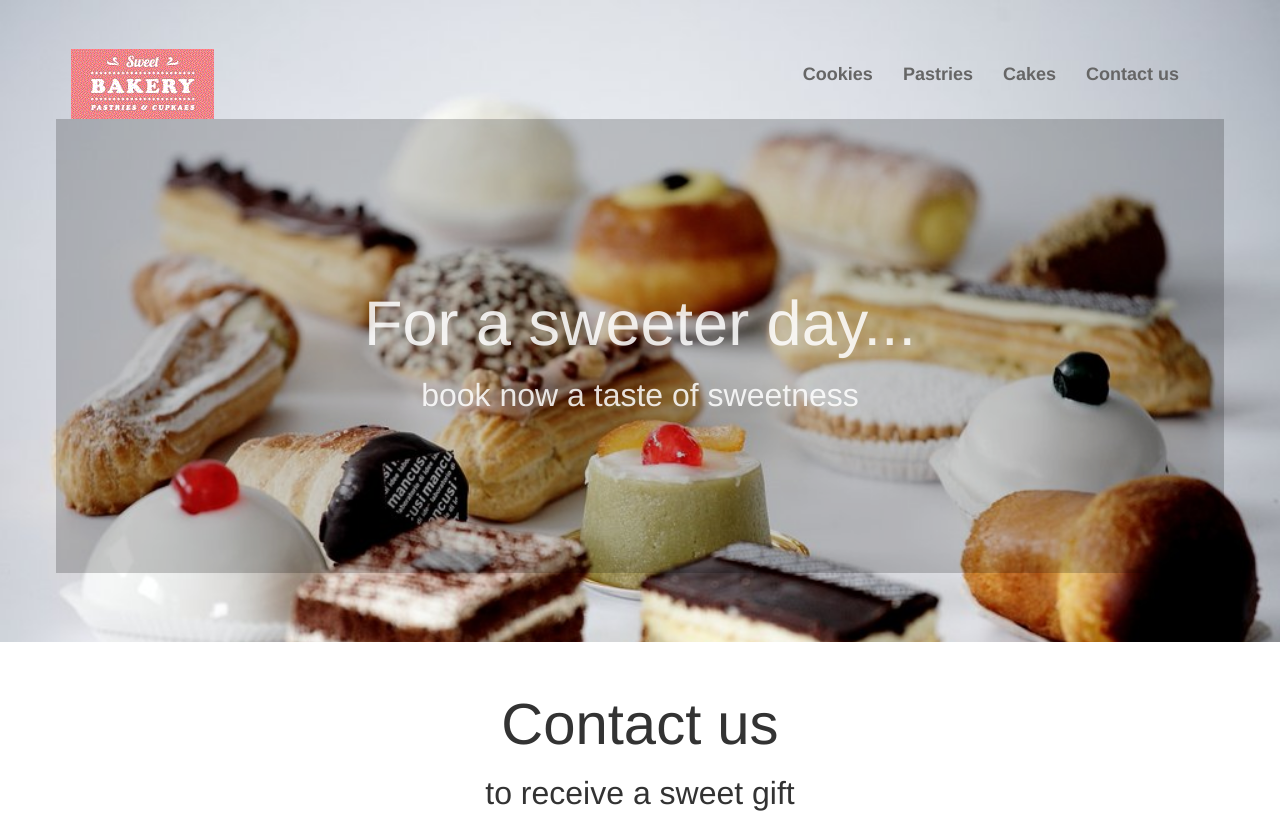
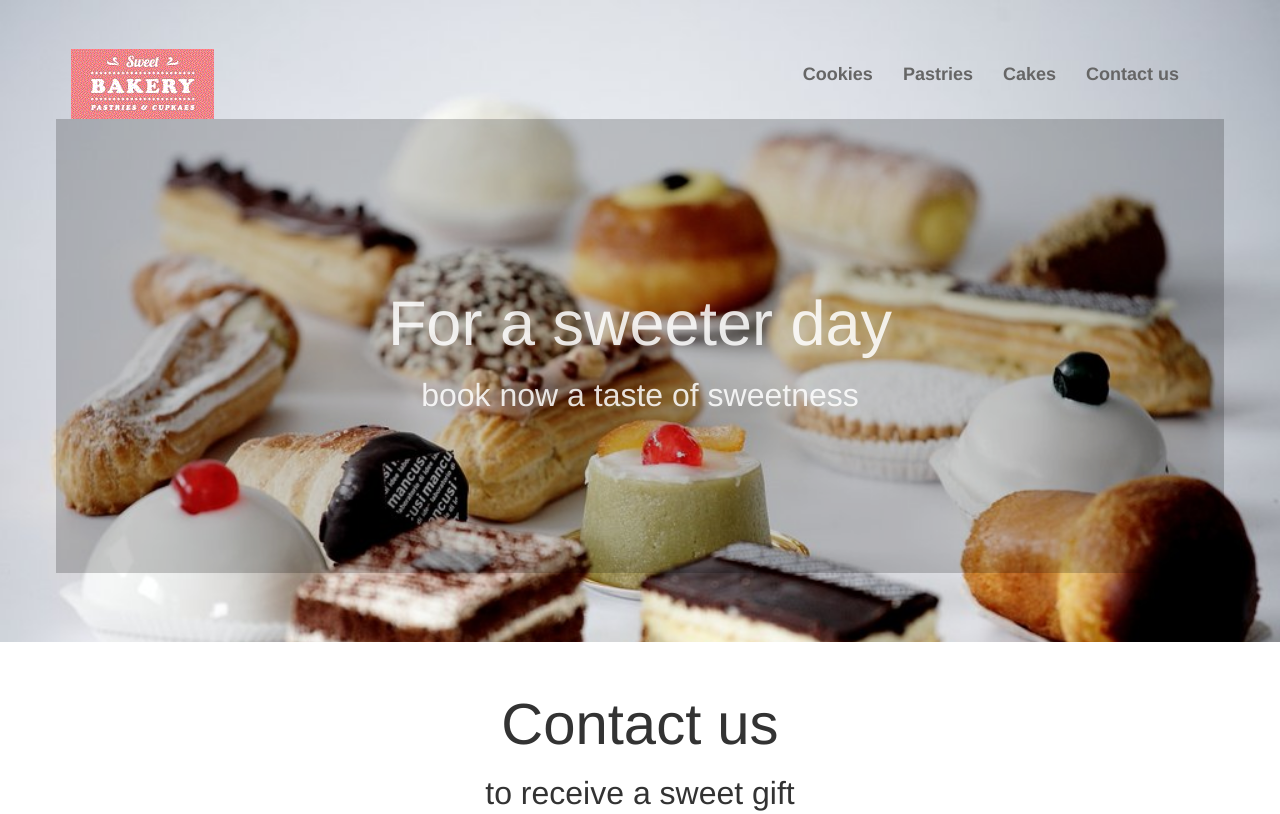
Before and after one commit to paola-carta/Form, a plain HTML site: page index.html in a window 1280 px wide. Shown: the top 814 px of the page. Drawn offline with Linux system fonts and the light colour scheme.

Commit message:
Update index.html

```diff
--- a/index.html
+++ b/index.html
@@ -31,7 +31,7 @@
         </div>
         <div class="row">
           <div class="col-md-12 welcome">
-            <h1>For a sweeter day...</h1>
+            <h1>For a sweeter day</h1>
             <h2>book now a taste of sweetness</h2>
           </div>
         </div>
```
